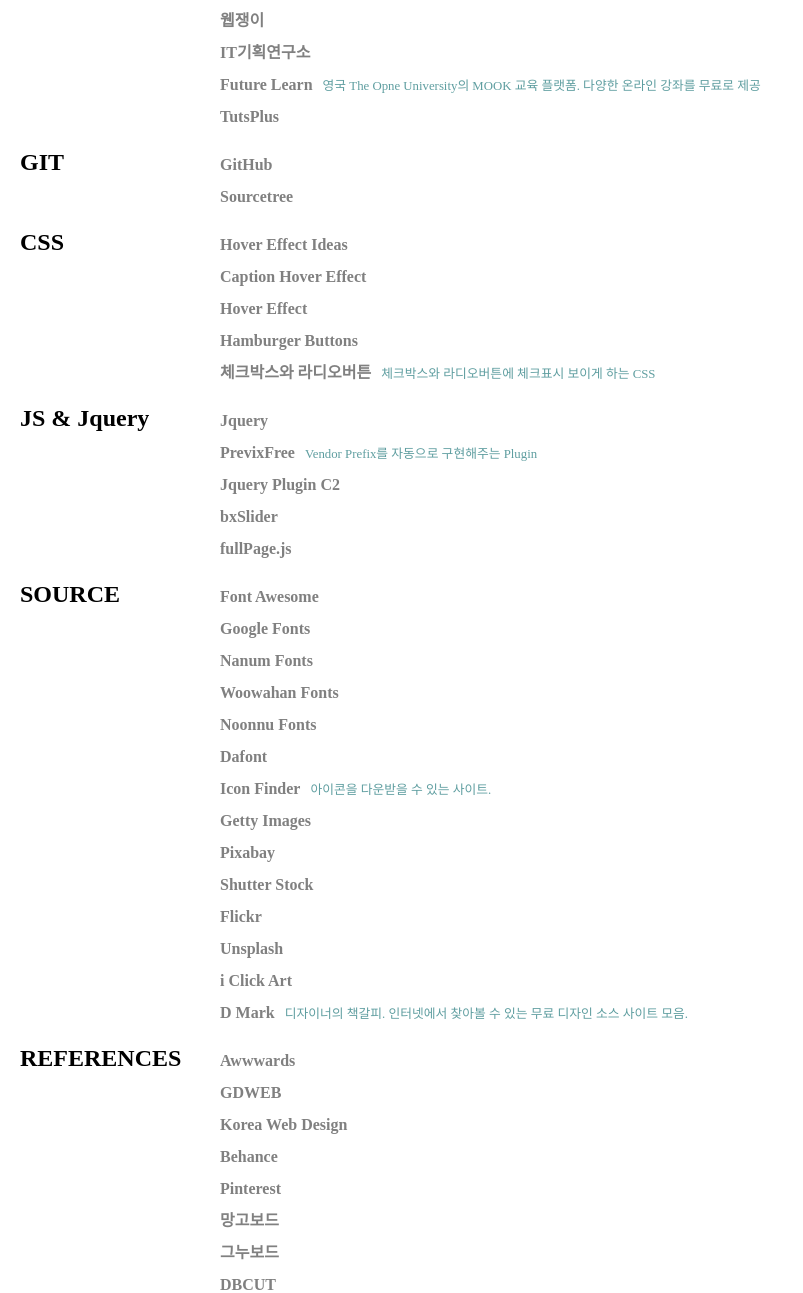
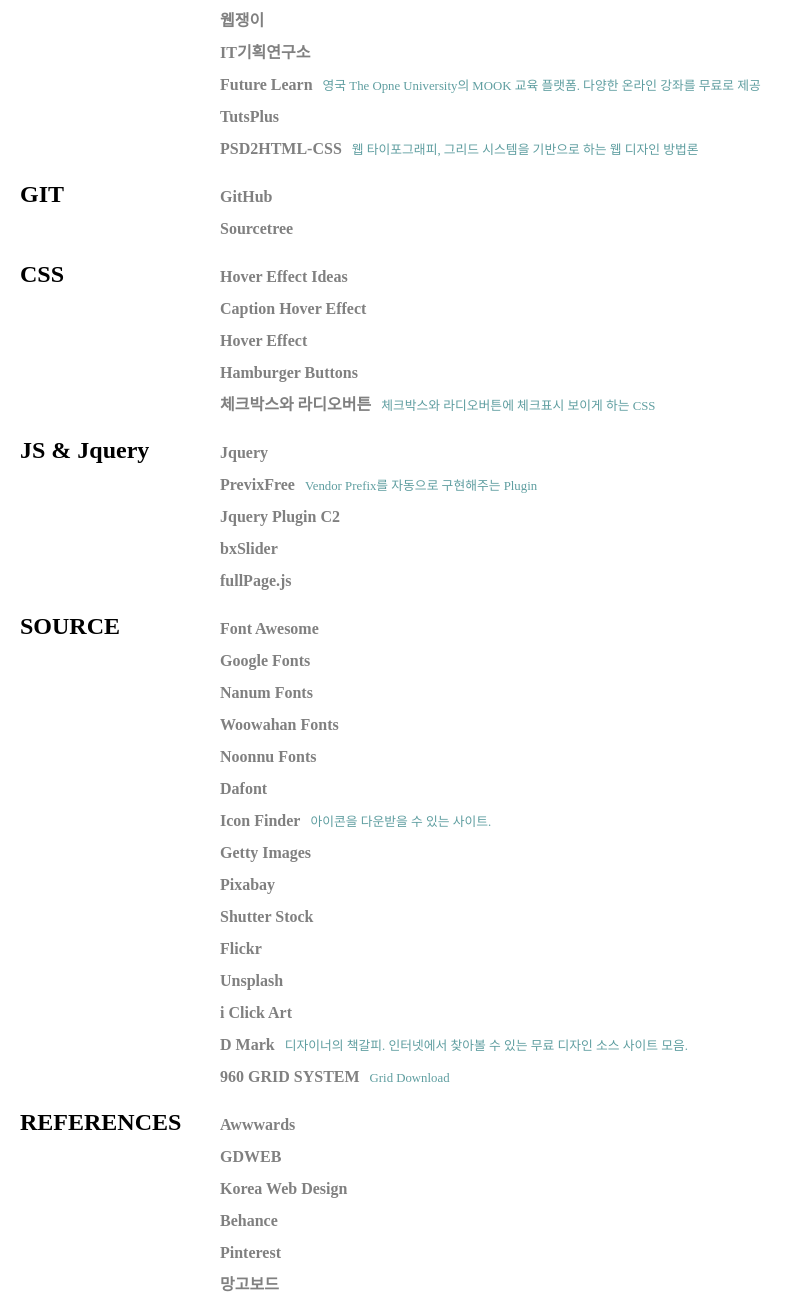
Before and after one commit to yeonou/BOOKMARK, a plain HTML site: page index.html in a window 1280 px wide. Shown: the part 1172-2465 px from the top of the page, without its empty margins (0-803 px from the left). Drawn offline with Linux system fonts and the light colour scheme.

Commit message:
Tutorial / Source list -  add

```diff
--- a/index.html
+++ b/index.html
@@ -82,6 +82,7 @@
             <li><a href="https://yslab.kr/" title="IT기획연구소" target="_blank">IT기획연구소</a></li>
             <li><a href="https://www.futurelearn.com/" title="Future Learn" target="_blank">Future Learn</a><span>영국 The Opne University의 MOOK 교육 플랫폼. 다양한 온라인 강좌를 무료로 제공</span></li>
             <li><a href="https://tutsplus.com/" title="TutsPlus" target="_blank">TutsPlus</a></li>
+            <li><a href="https://github.com/yamoo9/PSD2HTML-CSS/wiki" title="PSD2HTML-CSS" target="_blank">PSD2HTML-CSS</a><span>웹 타이포그래피, 그리드 시스템을 기반으로 하는 웹 디자인 방법론</span></li>
         </ul>
     </div>
     <div id="grid">
@@ -128,6 +129,7 @@
             <li><a href="https://unsplash.com/" title="Unsplash" target="_blank">Unsplash</a></li>
             <li><a href="http://www.iclickart.co.kr/" title="i Click Art" target="_blank">i Click Art</a></li>
             <li><a href="http://dmark.kr/" title="D Mark" target="_blank">D Mark</a><span>디자이너의 책갈피. 인터넷에서 찾아볼 수 있는 무료 디자인 소스 사이트 모음.</span></li>
+            <li><a href="https://960.gs/" title="960 GRID SYSTEM" target="_blank">960 GRID SYSTEM</a><span>Grid Download</span></li>
         </ul>
     </div>
     <div id="grid">
```
